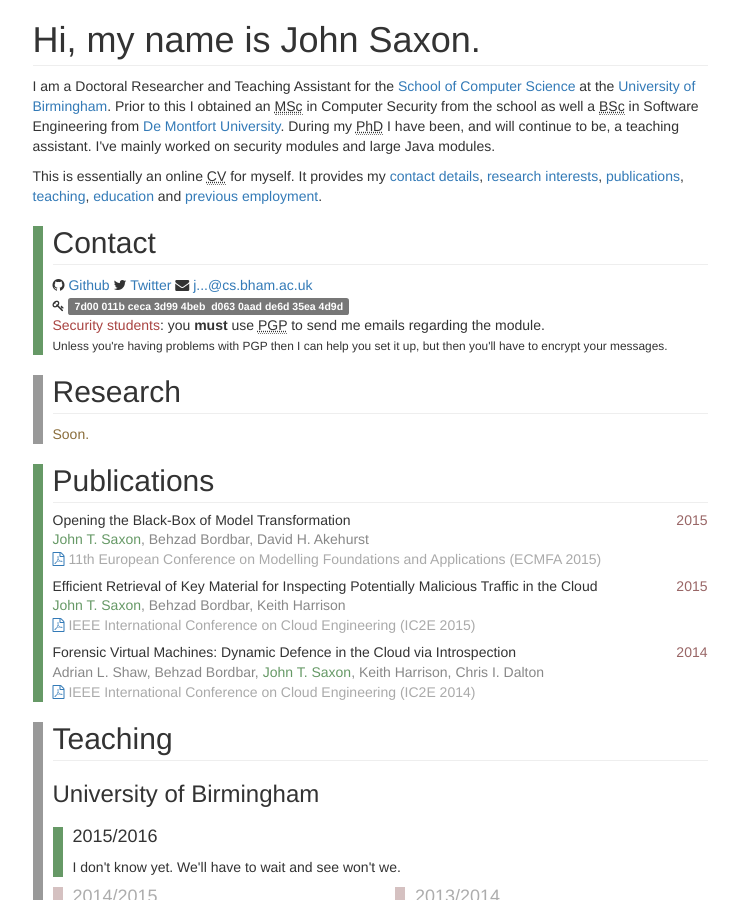
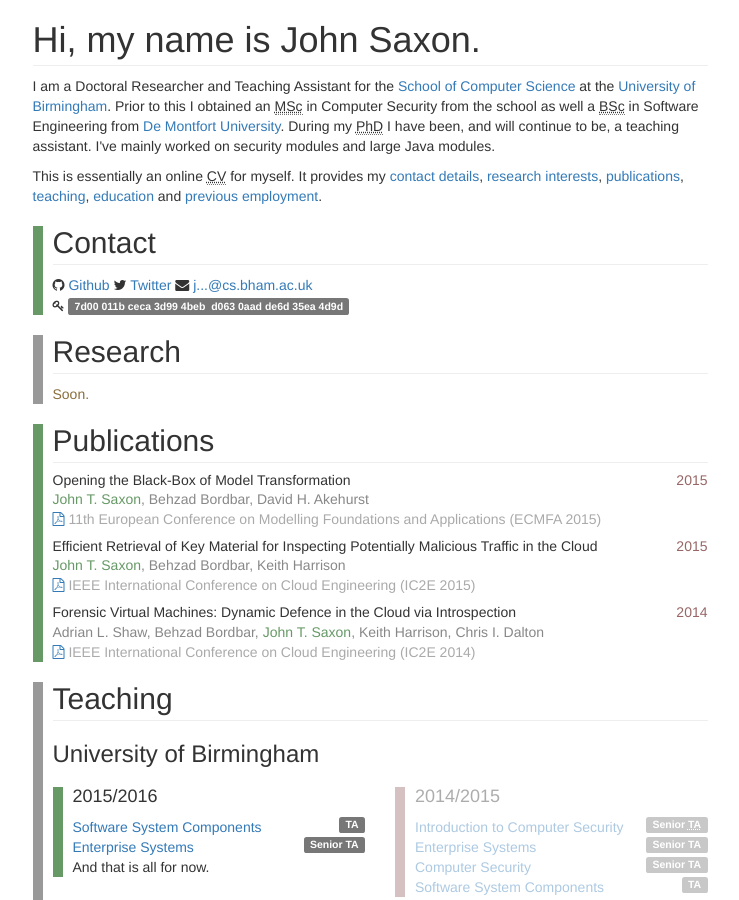
Before and after one commit to sacko87/sacko87.github.io, a Jekyll site: the page built from index.html, in a window 1280 px wide and 900 px high. Shown: the whole window, without its empty margins (270-1009 px from the left). Built offline with Jekyll 4.4.1, drawn with Linux system fonts in a browser that asks for light colours; nearby versions of some CDN libraries.

Commit message:
Updated teaching responsibilities.

```diff
--- a/index.html
+++ b/index.html
@@ -24,8 +24,8 @@ myself. It provides my <a href="#contact">contact details</a>,
     <i class="fa fa-twitter"></i> <a href="https://twitter.com/sacko87" title="John T. Saxon on Twitter">Twitter</a>
     <i class="fa fa-envelope"></i> <a href="http://www.google.com/recaptcha/mailhide/d?k=01ytP8t89YidqS8CEpBKslmA==&amp;c=ZJR6ARKq-nQfskRJT5mqxupiQkQu5hkFlMzZ8BPG224=" onclick="window.open('http://www.google.com/recaptcha/mailhide/d?k\07501ytP8t89YidqS8CEpBKslmA\75\75\46c\75ZJR6ARKq-nQfskRJT5mqxupiQkQu5hkFlMzZ8BPG224\075', '', 'toolbar=0,scrollbars=0,location=0,statusbar=0,menubar=0,resizable=0,width=500,height=300'); return false;" title="Reveal this e-mail address">j...@cs.bham.ac.uk</a><br />
     <small><i class="fa fa-key"></i></small> <span class="text-lowercase label label-default">7D00 011B CECA 3D99 4BEB&nbsp;&nbsp;D063 0AAD DE6D 35EA 4D9D</span><br />
-    <span class="text-danger">Security students</span>: you <strong>must</strong> use <abbr title="Pretty Good Privacy">PGP</abbr> to send me emails regarding the module.<br />
-    <small>Unless you're having problems with PGP then I can help you set it up, but then you'll have to encrypt your messages.</small>
+    <!--<span class="text-danger">Security students</span>: you <strong>must</strong> use <abbr title="Pretty Good Privacy">PGP</abbr> to send me emails regarding the module.<br />
+    <small>Unless you're having problems with PGP then I can help you set it up, but then you'll have to encrypt your messages.</small>-->
   </p>
 </div>
 
@@ -70,10 +70,12 @@ myself. It provides my <a href="#contact">contact details</a>,
   <h2 id="teaching">Teaching</h2>
   <h3>University of Birmingham</h3>
   <div class="row">
-    <div class="col-md-12">
+    <div class="col-md-6">
       <div class="block">
         <h4>2015/2016</h4>
-        <span>I don't know yet. We'll have to wait and see won't we.</span>
+        <a href="http://www.cs.bham.ac.uk/internal/modules/2015/19321/">Software System Components</a> <span class="label label-default pull-right">TA</span><br />
+        <a href="http://www.cs.bham.ac.uk/internal/modules/2015/26947/">Enterprise Systems</a> <span class="label label-default pull-right">Senior TA</span>
+        <p>And that is all for now.</p>
       </div>
     </div>
     <div class="col-md-6">
```
